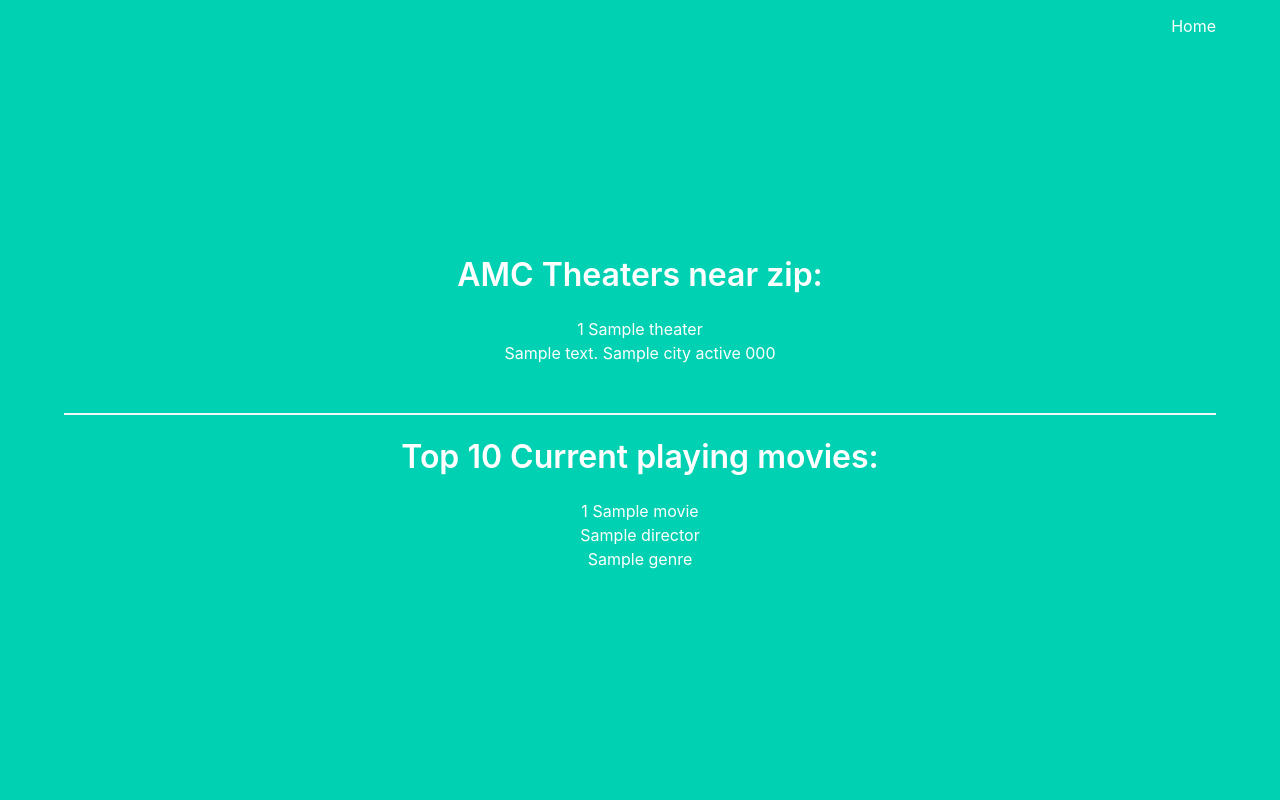
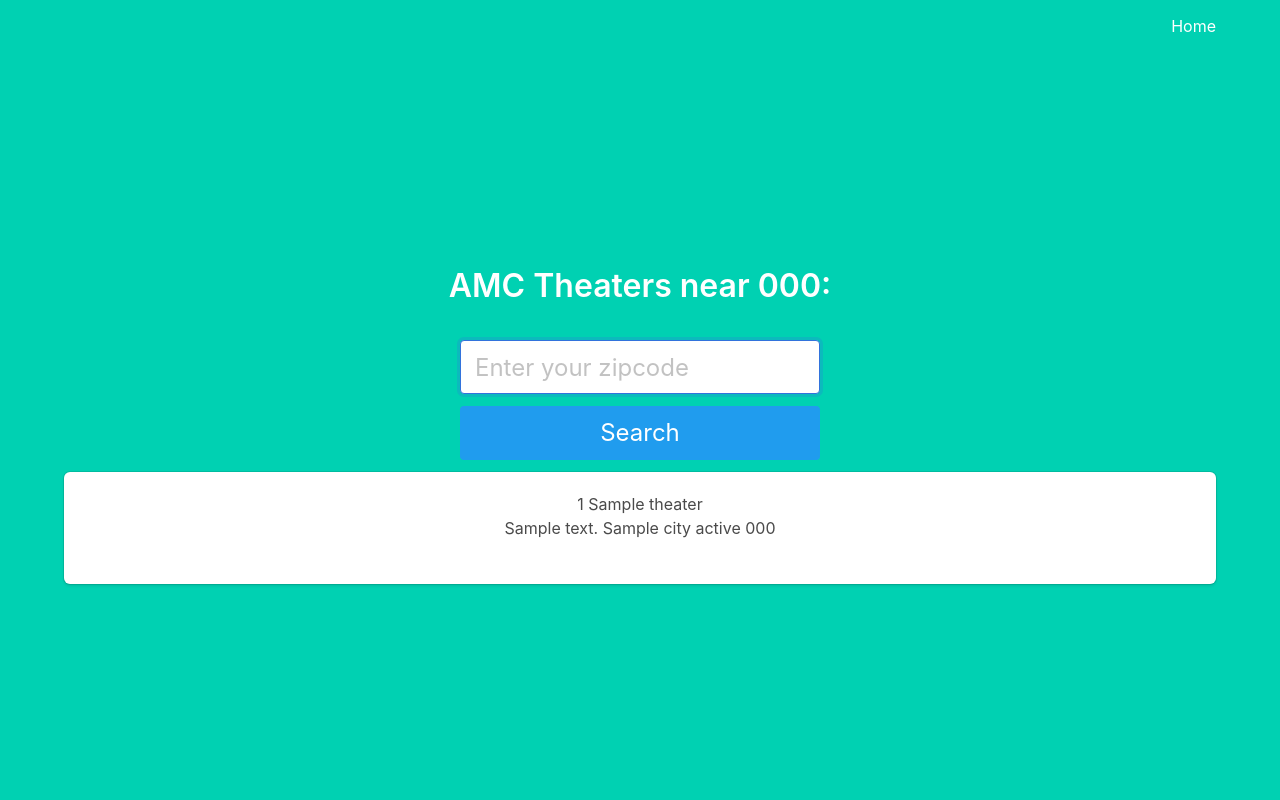
Before and after one commit to alex-vanderbilt/MaaS, a Flask app: template app/templates/profile.html in a window 1280 px wide. Run offline with Flask 2, Linux system fonts and the light colour scheme; the template is opened without the code that fills it: most values are stand-ins (such as "Sample title", 1, 10 or a date in 2020).

Commit message:
Added ability for user to search for theaters via zip on the fly

```diff
--- a/app/main.py
+++ b/app/main.py
@@ -15,7 +15,9 @@
     database_credentials.access_database("WOOO!!!!!!!!!!")
     # database_credentials.create_movie_trailer_table()
     # database_credentials.populate_movie_trailer_table()
-    return render_template('index.html', verified_user=authenticated_user.verified,
+    requester = AMCRequest()
+    current_movie_list = requester.get_current_movies()
+    return render_template('index.html', verified_user=authenticated_user.verified, movie_list = current_movie_list,
                            first_name=authenticated_user.first_name, link=str(database_credentials.get_new_movie_trailer()))
 
 
@@ -29,7 +31,7 @@
     requester = AMCRequest()
     theater_list = requester.get_locations_via_zip('90210')
     current_movie_list = requester.get_current_movies()
-    return render_template('profile.html', name=username, theater_list=theater_list, movie_list=current_movie_list, verified_user=authenticated_user.verified,
+    return render_template('profile.html', name=username, theater_list=None, movie_list=current_movie_list, verified_user=authenticated_user.verified,
                            first_name=authenticated_user.first_name)
 
 
--- a/app/templates/profile.html
+++ b/app/templates/profile.html
@@ -2,13 +2,33 @@
 
 {% block content %}
 
+
 <h1 class="title">
 <!--  Welcome, {{ name }}!-->
-  AMC Theaters near zip:
+  {% if theater_list is not none %}
+    AMC Theaters near {{zip_code}}:
+  {% else %}
+    Enter Zip Code to find theaters!
+  {% endif %}
 </h1>
 
+<div class="column is-4 is-offset-4">
+<!--  <div class="box">-->
+    <form method="POST" action="/search">
+      <div class="field">
+        <div class="control">
+          <input class="input is-large" type="text" name="zip_code" placeholder="Enter your zipcode" autofocus="">
+        </div>
+      </div>
+      <button class="button is-block is-info is-large is-fullwidth">Search</button>
+    </form>
+<!--  </div>-->
+</div>
+
 <ul>
+  {% if theater_list is not none %}
     {% for theater in theater_list %}
+    <div class="box">
       <li>
         <span>{{ loop.index }}</span>
         <span>{{ theater.name }}</span>
@@ -19,23 +39,27 @@
         {{ theater.state }}
         {{ theater.zip_code }}
       </li><br>
+    </div>
     {% endfor %}
+  {% else %}
+  <span>We need to check the DB if the user has any saved theater locations</span>
+  {% endif %}
 </ul>
 
-<hr>
-<h1 class="title">
-<!--  Welcome, {{ name }}!-->
-  Top 10 Current playing movies:
-</h1>
-<ul>
-  {% for movie in movie_list %}
-    <li>
-      <span>{{ loop.index }}</span>
-      <span>{{ movie.name }}</span>
-      </li>
-<!--    <li>{{ movie.actors }}</li>-->
-    <li>{{ movie.director }}</li>
-    <li>{{ movie.genre }}</li><br>
-  {% endfor %}
-</ul>
-{% endblock %}
+<!--<hr>-->
+<!--<h1 class="title">-->
+<!--&lt;!&ndash;  Welcome, {{ name }}!&ndash;&gt;-->
+<!--  Top 10 Current playing movies:-->
+<!--</h1>-->
+<!--<ul>-->
+<!--  {% for movie in movie_list %}-->
+<!--    <li>-->
+<!--      <span>{{ loop.index }}</span>-->
+<!--      <span>{{ movie.name }}</span>-->
+<!--      </li>-->
+<!--&lt;!&ndash;    <li>{{ movie.actors }}</li>&ndash;&gt;-->
+<!--    <li>{{ movie.director }}</li>-->
+<!--    <li>{{ movie.genre }}</li><br>-->
+<!--  {% endfor %}-->
+<!--</ul>-->
+<!--{% endblock %}-->
```
Also changed, not shown: app/User/flask_auth.py (+16 -0 lines), app/User/user_profile.py (added, +23 -0 lines), app/templates/index.html (+12 -7 lines). Lines whose indentation alone changed are shown as unchanged.
